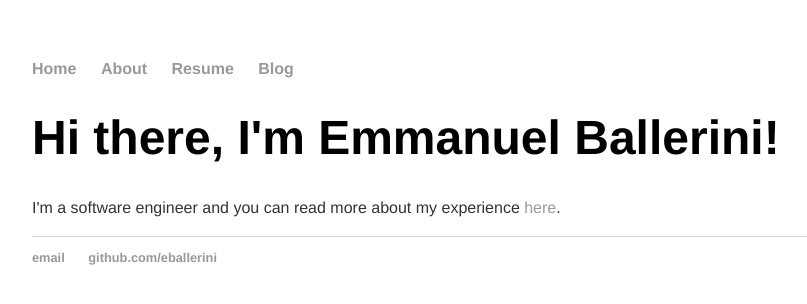
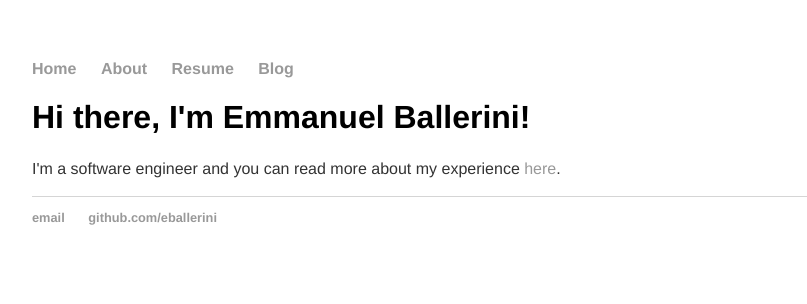
Before and after one commit to eballerini/eballerini.github.io, a Jekyll site: the page built from index.html, in a window 1280 px wide. Shown: the top 304 px of the page, without its empty margins (160-967 px from the left). Built offline with Jekyll 4.4.1, drawn with Linux system fonts in a browser that asks for light colours.

Commit message:
update css

```diff
--- a/css/main.css
+++ b/css/main.css
@@ -21,8 +21,8 @@
     text-decoration: underline;
 }
 h1 {
-    font-size: 3em;
-    /* font-family:'Helvetica', 'Arial', 'Sans-Serif'; */
+    /* font-size: 3em; */
+    font-family:'Helvetica', 'Arial', 'Sans-Serif';
 }
 p {
     /*font-size: 1.5em; */
```
